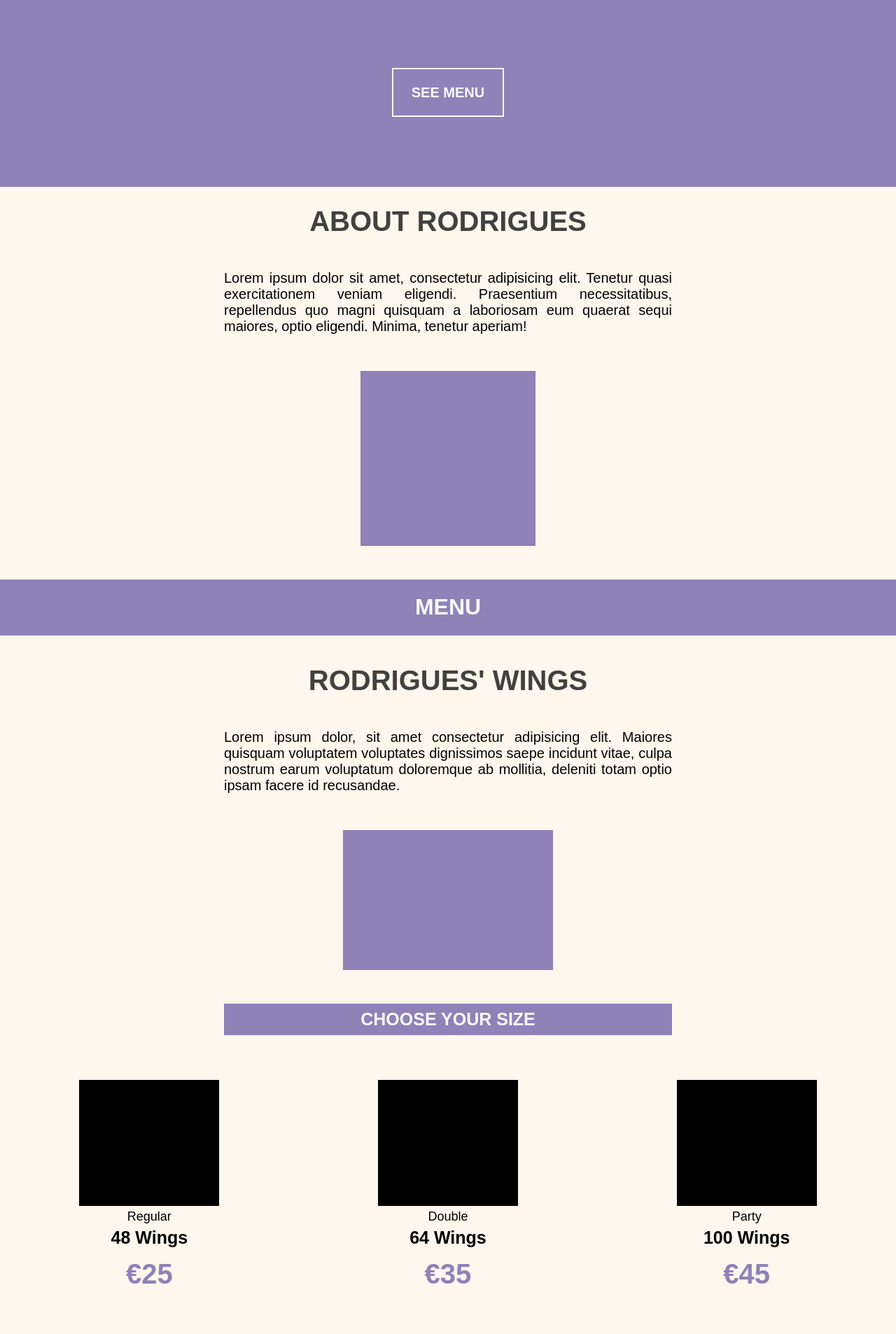
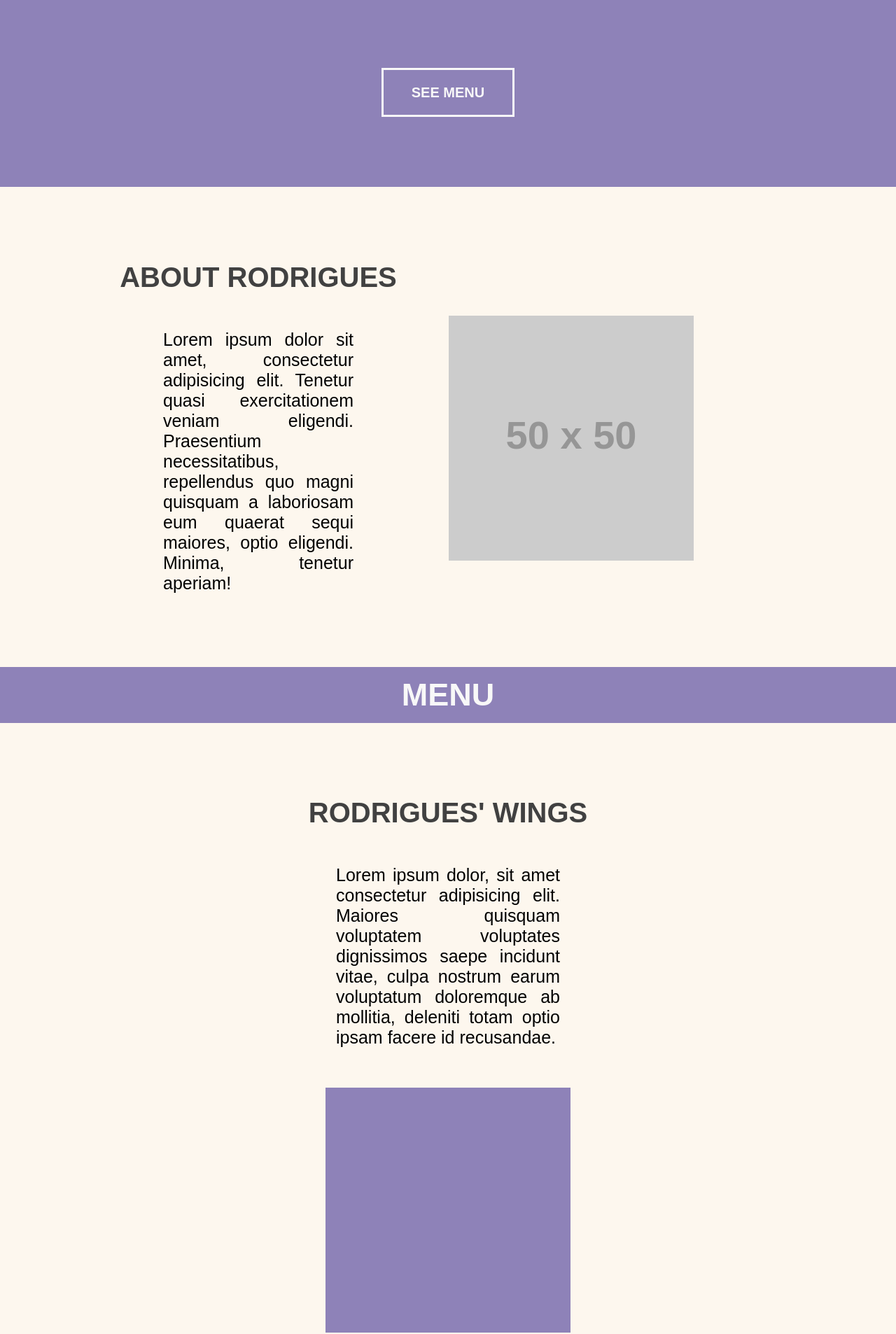
Before and after one commit to Brainilio/Rodrigues_TakeOut, a React (Create React App) app: page / in a window 1280 px wide. Shown: the part 453-2359 px from the top of the page at 70% size. Built offline with nearby package versions, Linux system fonts and the light colour scheme.

Commit message:
updated for desktop responsive all around

```diff
--- a/src/content/About.js
+++ b/src/content/About.js
@@ -15,7 +15,11 @@ const About = (props) => {
 						<strong>SEE MENU</strong>
 					</button> */}
 			</div>
-			<div className='picture'></div>
+			<img
+				className='picture'
+				alt='brainilio'
+				src='https://via.placeholder.com/50'
+			/>
 		</div>
 	)
 }
--- a/src/styles/about.scss
+++ b/src/styles/about.scss
@@ -3,7 +3,7 @@
 .about {
 	position: relative;
 	width: 100%;
-	height: 100%;
+	height: AUTO;
 
 	@include screenm {
 		display: flex;
@@ -12,10 +12,24 @@
 		flex-flow: column;
 	}
 
+	@include screenl {
+		display: flex;
+		justify-content: center;
+		flex-flow: row;
+		align-items: center;
+		height: 100%;
+		width: 85%;
+		margin: 5em 0;
+	}
+
 	.about-text {
 		align-items: center;
 		display: flex;
 		flex-flow: column;
+
+		@include screenl {
+			width: 50%;
+		}
 
 		.about-text-header {
 			text-transform: uppercase;
@@ -24,6 +38,10 @@
 			text-align: center;
 
 			@include screenm {
+				font-size: 40px;
+			}
+
+			@include screenl {
 				font-size: 40px;
 			}
 		}
@@ -36,6 +54,11 @@
 			@include screenm {
 				width: 50%;
 				font-size: 20px;
+			}
+
+			@include screenl {
+				font-size: 25px;
+				width: 50%;
 			}
 		}
 
@@ -66,5 +89,10 @@
 		@include screenm {
 			display: block;
 		}
+
+		@include screenl {
+			width: 350px;
+			height: 350px;
+		}
 	}
 }
--- a/src/styles/index.scss
+++ b/src/styles/index.scss
@@ -25,6 +25,10 @@ body {
 
 	h1 {
 		color: rgb(248, 248, 248);
+
+		@include screenl {
+			font-size: 45px;
+		}
 	}
 }
 
--- a/src/styles/landing.scss
+++ b/src/styles/landing.scss
@@ -26,6 +26,10 @@
 			@include screenm {
 				font-size: 60px;
 			}
+
+			@include screenl {
+				font-size: 120px;
+			}
 		}
 
 		span {
@@ -35,6 +39,10 @@
 
 			@include screenm {
 				font-size: 35px;
+			}
+
+			@include screenl {
+				font-size: 60px;
 			}
 		}
 	}
@@ -55,6 +63,11 @@
 			width: 160px;
 		}
 
+		@include screenl {
+			width: 190px;
+			border: 3px solid rgb(248, 248, 248);
+		}
+
 		&:hover {
 			background: rgb(248, 248, 248);
 			color: #8e82b8;
--- a/src/styles/menu.scss
+++ b/src/styles/menu.scss
@@ -12,11 +12,19 @@
 		justify-content: center;
 		flex-flow: column;
 
+		@include screenl {
+			margin: 5em 0;
+		}
+
 		.wings-description {
 			display: flex;
 			flex-flow: column;
 			justify-content: center;
 			align-items: center;
+
+			@include screenl {
+				width: 50%;
+			}
 
 			.wings-description-header {
 				text-transform: uppercase;
@@ -24,7 +32,7 @@
 				color: #414141;
 				text-align: center;
 
-				@include screenm {
+				@include screenl {
 					font-size: 40px;
 				}
 			}
@@ -34,9 +42,9 @@
 				font-size: 18px;
 				width: 80%;
 
-				@include screenm {
-					font-size: 20px;
+				@include screenl {
 					width: 50%;
+					font-size: 25px;
 				}
 			}
 		}
@@ -48,9 +56,9 @@
 		height: 180px;
 		background-color: #8e82b8;
 
-		@include screenm {
-			width: 300px;
-			height: 200px;
+		@include screenl {
+			width: 350px;
+			height: 350px;
 		}
 	}
 
@@ -62,15 +70,21 @@
 		display: flex;
 		justify-content: center;
 		text-align: center;
+		align-items: center;
 
-		@include screenm {
-			width: 50%;
+		@include screenl {
+			width: 30%;
+			height: 10vh;
 		}
 
 		h1 {
 			font-size: 25px;
 			margin: 0.5rem;
 			color: rgb(248, 248, 248);
+
+			@include screenl {
+				font-size: 35px;
+			}
 		}
 	}
 }
--- a/src/styles/order.scss
+++ b/src/styles/order.scss
@@ -13,6 +13,11 @@
 
 	@include screenm {
 		font-size: 28px;
+	}
+
+	@include screenl {
+		width: 40%;
+		margin: 2em auto;
 	}
 
 	.description-order {
@@ -31,6 +36,10 @@
 		@include screenm {
 			font-size: 120px;
 		}
+
+		@include screenl {
+			font-size: 180px;
+		}
 	}
 	.telephone-number {
 		margin-bottom: 2rem;
@@ -42,5 +51,9 @@
 				font-size: 35px;
 			}
 		}
+
+		@include screenl {
+			margin-bottom: 3rem;
+		}
 	}
 }
--- a/src/styles/side-row.scss
+++ b/src/styles/side-row.scss
@@ -25,19 +25,34 @@
 			width: 200px;
 			height: 180px;
 			background-color: black;
+
+			@include screenl {
+				width: 300px;
+				height: 300px;
+			}
 		}
 
 		span {
 			margin-top: 5px;
 			margin-bottom: 0;
+
 			@include screenm {
 				font-size: 18px;
 			}
+
+			@include screenl {
+				font-size: 25px;
+			}
 		}
+
 		h3 {
 			margin: 5px 0;
 			@include screenm {
 				font-size: 25px;
+			}
+
+			@include screenl {
+				font-size: 35px;
 			}
 		}
 		h1 {
@@ -47,6 +62,9 @@
 			@include screenm {
 				font-size: 40px;
 			}
+			@include screenl {
+				font-size: 50px;
+			}
 		}
 	}
 }
```
